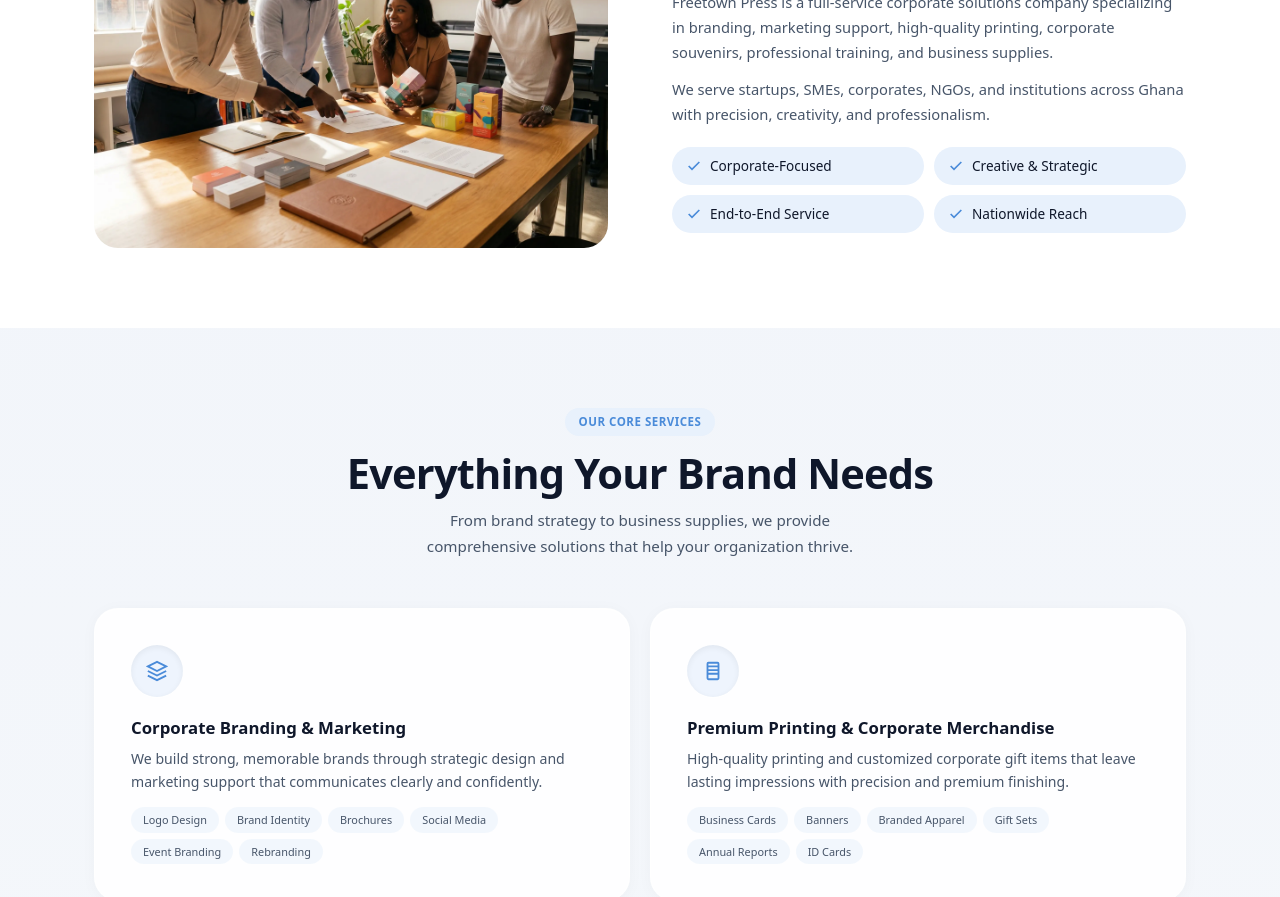
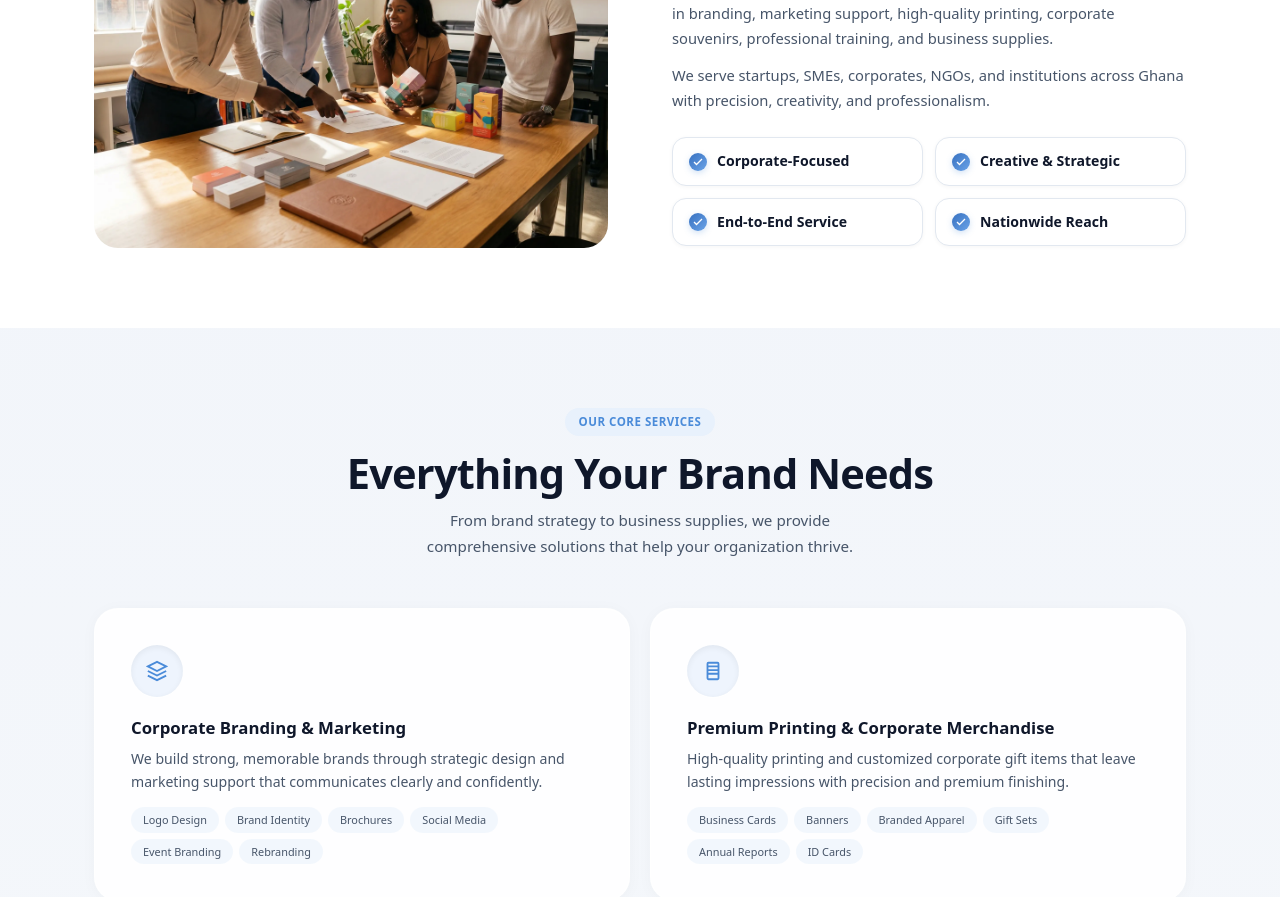
Before and after one commit to mcprah/freetown-press-website, a React (Vite) app: page / in a window 1280 px wide. Shown: the part 1180-2077 px from the top of the page. Built offline with nearby package versions, Linux system fonts and the light colour scheme; a web font is replaced by a local one.

Commit message:
fix: page moving to the left when scolling

```diff
--- a/src/components/WhoWeAre/WhoWeAre.css
+++ b/src/components/WhoWeAre/WhoWeAre.css
@@ -3,14 +3,18 @@
 .who-img{aspect-ratio:5/4;border-radius:var(--radius-xl);background:var(--bubble-bg);overflow:hidden}
 .who-img img{width:100%;height:100%;object-fit:cover}
 .who-content p{color:var(--muted);font-size:0.92rem;line-height:1.7;margin-bottom:12px}
-.checks{display:grid;grid-template-columns:1fr 1fr;gap:10px;margin-top:20px}
-.check{display:flex;align-items:center;gap:8px;font-size:0.85rem;font-weight:500;color:var(--text);padding:8px 14px;border-radius:50px;background:var(--primary-light);transition:all 0.2s}
-.check svg{width:16px;height:16px;color:var(--primary);flex-shrink:0}
+.checks{display:grid;grid-template-columns:1fr 1fr;gap:12px;margin-top:24px}
+.check{display:flex;align-items:center;gap:10px;font-size:0.88rem;font-weight:600;color:var(--text);padding:12px 16px;border-radius:var(--radius);background:var(--white);border:1px solid var(--border);box-shadow:0 1px 4px rgba(0,0,0,0.04);transition:all 0.25s ease}
+.check:hover{border-color:var(--primary);box-shadow:0 4px 12px rgba(74,139,217,0.1);transform:translateY(-1px)}
+.check svg{width:18px;height:18px;color:#fff;flex-shrink:0;background:var(--primary-gradient);border-radius:50%;padding:3px;box-shadow:0 2px 6px rgba(74,139,217,0.25)}
 
 @media(max-width:1024px){
   .who-grid{grid-template-columns:1fr;gap:36px}
 }
 @media(max-width:768px){
   .who{padding:56px 0}
+  .checks{grid-template-columns:1fr 1fr}
+}
+@media(max-width:400px){
   .checks{grid-template-columns:1fr}
 }
--- a/src/index.css
+++ b/src/index.css
@@ -1,6 +1,6 @@
 *,*::before,*::after{box-sizing:border-box;margin:0;padding:0}
 html{scroll-behavior:smooth}
-body{font-family:'General Sans',system-ui,sans-serif;color:#0F172A;background:linear-gradient(180deg,#EEF2F9 0%,#F8FAFC 40%,#fff 100%);line-height:1.6;-webkit-font-smoothing:antialiased}
+body{font-family:'General Sans',system-ui,sans-serif;color:#0F172A;background:linear-gradient(180deg,#EEF2F9 0%,#F8FAFC 40%,#fff 100%);line-height:1.6;-webkit-font-smoothing:antialiased;overflow-x:hidden}
 img{max-width:100%;display:block}
 a{text-decoration:none;color:inherit}
 ul{list-style:none}
```
Also changed, not shown: 1 other file (tests, documents, lock files or other folders).
